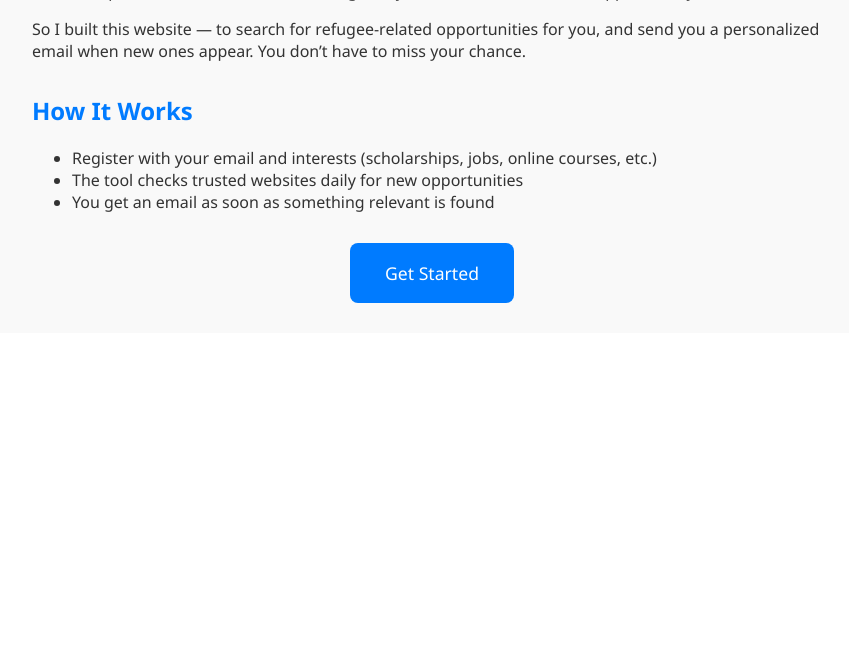
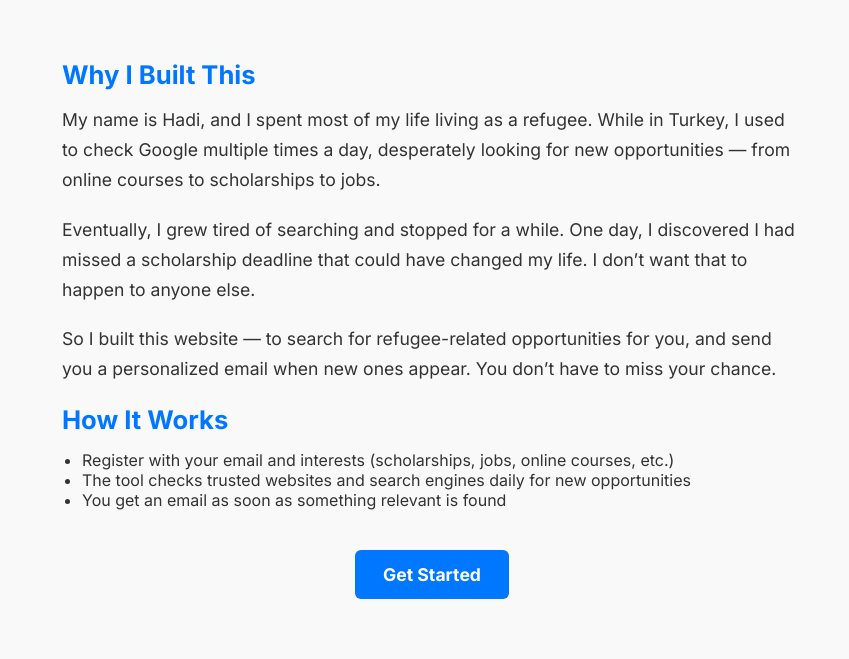
Before and after one commit to Hadiyaqoobi/refugee_project, a Flask app: page / in a window 1280 px wide. Shown: the part 561-1220 px from the top of the page, without its empty margins (208-1057 px from the left). Before the commit the page ends 864 px from the top, so only its background shows below. Run offline with Flask 3, Linux system fonts and the light colour scheme.

Commit message:
Update index.html

```diff
--- a/refugee_web1/templates/index.html
+++ b/refugee_web1/templates/index.html
@@ -1,71 +1,100 @@
-
 <!DOCTYPE html>
 <html lang="en">
 <head>
   <meta charset="UTF-8">
-  <meta name="viewport" content="width=device-width, initial-scale=1.0">
-  <title>Hope Finder – Refugee Opportunities</title>
+  <title>Hope Finder</title>
+  <link href="https://fonts.googleapis.com/css2?family=Inter:wght@400;700&display=swap" rel="stylesheet">
   <style>
+    * {
+      margin: 0;
+      padding: 0;
+      box-sizing: border-box;
+    }
+
     body {
-      font-family: 'Segoe UI', sans-serif;
-      margin: 0;
-      background: #f9f9f9;
+      font-family: 'Inter', sans-serif;
+      background-color: #f9f9f9;
       color: #333;
     }
-    header {
-      background-image: url('https://images.unsplash.com/photo-1604477268330-1ec1612d1738?ixlib=rb-4.0.3&auto=format&fit=crop&w=1600&q=80');
-      background-size: cover;
-      background-position: center;
+
+    .hero {
+      background: url('https://images.unsplash.com/photo-1554774853-bb03b1f2cb55?ixlib=rb-4.0.3&auto=format&fit=crop&w=1600&q=80') no-repeat center center/cover;
+      height: 70vh;
+      display: flex;
+      flex-direction: column;
+      justify-content: center;
+      align-items: center;
       color: white;
-      padding: 6em 2em;
       text-align: center;
+      padding: 20px;
     }
-    header h1 {
+
+    .hero h1 {
       font-size: 3em;
-      margin: 0;
+      margin-bottom: 15px;
     }
-    header p {
+
+    .hero p {
       font-size: 1.3em;
-      margin-top: 0.5em;
+      max-width: 600px;
     }
+
     .content {
       max-width: 800px;
-      margin: 2em auto;
-      padding: 1em;
+      margin: 60px auto;
+      padding: 0 30px;
     }
-    .story, .how-it-works {
-      margin-bottom: 2em;
+
+    .section-title {
+      color: #0077ff;
+      font-weight: 700;
+      font-size: 1.6em;
+      margin-bottom: 15px;
     }
-    h2 {
-      color: #007BFF;
+
+    .content p {
+      font-size: 1.1em;
+      line-height: 1.7;
+      margin-bottom: 20px;
     }
-    .cta {
+
+    ul {
+      margin-left: 20px;
+      margin-bottom: 40px;
+    }
+
+    .btn {
+      display: inline-block;
+      background-color: #0077ff;
+      color: white;
+      padding: 14px 28px;
+      border: none;
+      border-radius: 6px;
+      font-size: 1.1em;
+      font-weight: bold;
+      text-decoration: none;
+      transition: background-color 0.3s ease;
+    }
+
+    .btn:hover {
+      background-color: #005fcc;
+    }
+
+    .center-btn {
       text-align: center;
-      margin-top: 3em;
-    }
-    .cta a {
-      background: #007BFF;
-      color: white;
-      padding: 1em 2em;
-      text-decoration: none;
-      border-radius: 8px;
-      font-size: 1.1em;
-    }
-    .cta a:hover {
-      background: #0056b3;
+      margin-top: 40px;
     }
   </style>
 </head>
 <body>
-
-  <header>
+  <div class="hero">
     <h1>Hope Finder</h1>
-    <p>Find scholarships, jobs, and education opportunities – without missing deadlines</p>
-  </header>
+    <p>Find scholarships, jobs, and education opportunities — without missing deadlines</p>
+  </div>
 
   <div class="content">
-    <section class="story">
-      <h2>Why I Built This</h2>
+    <div class="section">
+      <h2 class="section-title">Why I Built This</h2>
       <p>
         My name is Hadi, and I spent most of my life living as a refugee. While in Turkey, I used to check Google multiple times a day, desperately looking for new opportunities — from online courses to scholarships to jobs.
       </p>
@@ -75,21 +104,20 @@
       <p>
         So I built this website — to search for refugee-related opportunities for you, and send you a personalized email when new ones appear. You don’t have to miss your chance.
       </p>
-    </section>
+    </div>
 
-    <section class="how-it-works">
-      <h2>How It Works</h2>
+    <div class="section">
+      <h2 class="section-title">How It Works</h2>
       <ul>
         <li>Register with your email and interests (scholarships, jobs, online courses, etc.)</li>
-        <li>The tool checks trusted websites daily for new opportunities</li>
+        <li>The tool checks trusted websites and search engines daily for new opportunities</li>
         <li>You get an email as soon as something relevant is found</li>
       </ul>
-    </section>
+    </div>
 
-    <div class="cta">
-      <a href="{{ url_for('register') }}">Get Started</a>
+    <div class="center-btn">
+      <a href="/register" class="btn">Get Started</a>
     </div>
   </div>
-
 </body>
 </html>
```
